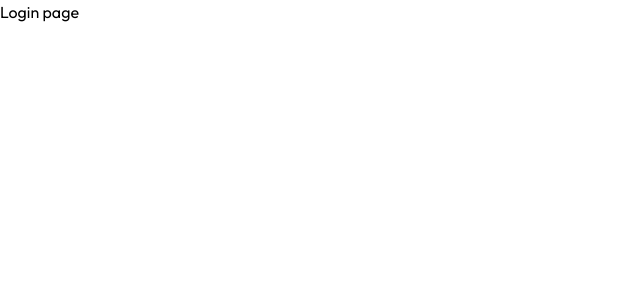
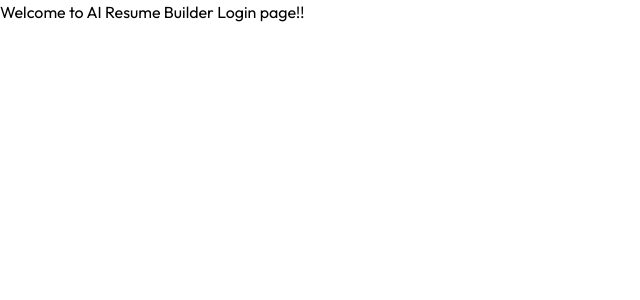
Before and after one commit to bhagatankit05/AI-Resume-Builder, a React (Vite) app in the folder client/: page /login in a window 1280 px wide. Shown: the top 300 px of the page, without its empty margins (0-640 px from the left). Built offline with nearby package versions, Linux system fonts and the light colour scheme.

Commit message:
Enhance Layout and Login pages with improved structure and messaging

```diff
--- a/client/src/pages/Layout.jsx
+++ b/client/src/pages/Layout.jsx
@@ -1,9 +1,13 @@
 import React from 'react'
+import { Outlet } from 'react-router-dom'
 
 const Layout = () => {
   return (
     <div>
-      Layout page
+     <h1>Layout Page</h1>
+     <div>
+      <Outlet/>
+     </div>
     </div>
   )
 }
--- a/client/src/pages/Login.jsx
+++ b/client/src/pages/Login.jsx
@@ -3,7 +3,7 @@ import React from 'react'
 const Login = () => {
   return (
     <div>
-      Login page
+      Welcome to AI Resume Builder Login page!!
     </div>
   )
 }
```
